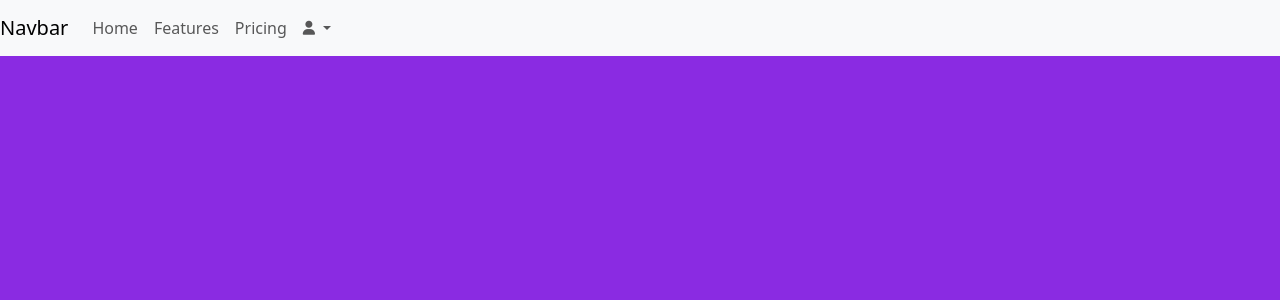
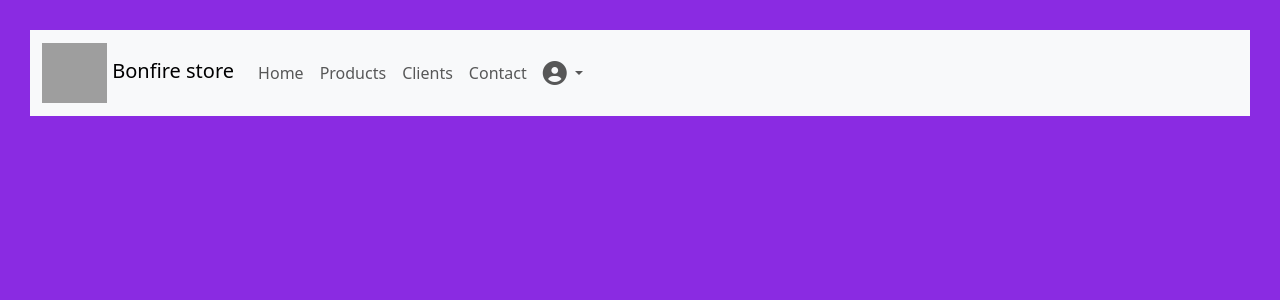
Before and after one commit to AndresSilverall/User-authentication-system, a Django app: page /home/ in a window 1280 px wide. Shown: the top 300 px of the page. Run offline with Django 4.2, Linux system fonts and the light colour scheme; some libraries are stand-ins or nearby versions; grey boxes are pictures that could not be loaded.

Commit message:
navbar agregado

```diff
--- a/Authenticate/static/css/home.css
+++ b/Authenticate/static/css/home.css
@@ -1,3 +1,13 @@
+* {
+    margin: 0;
+    padding: 0;
+}
+
+
 body {
     background-color: blueviolet;
 }
+
+.navbar {
+    margin: 30px;
+}
--- a/Authenticate/templates/home.html
+++ b/Authenticate/templates/home.html
@@ -12,36 +12,42 @@
     <title>Home</title>
 </head>
 <body>
-	<nav class="navbar navbar-expand-lg navbar-light bg-light">
-		<a class="navbar-brand" href="#">Navbar</a>
-		<button class="navbar-toggler" type="button" data-toggle="collapse" data-target="#navbarNavDropdown" aria-controls="navbarNavDropdown" aria-expanded="false" aria-label="Toggle navigation">
+	<nav class="navbar navbar-expand-lg bg-body-tertiary bg-light">
+		<div class="container-fluid">
+				<a class="navbar-brand" href="#"><img src="{% static 'images/logo.png' %}" alt="logo" width="65" height="60"> Bonfire store</a>
+				<button class="navbar-toggler" type="button" data-bs-toggle="collapse" data-bs-target="#navbarSupportedContent" aria-controls="navbarSupportedContent" aria-expanded="false" aria-label="Toggle navigation">
 					<span class="navbar-toggler-icon"></span>
 				</button>
-		<div class="collapse navbar-collapse" id="navbarNavDropdown">
-			<ul class="navbar-nav">
-				<li class="nav-item active">
+				<div class="collapse navbar-collapse" id="navbarSupportedContent">
+					<ul class="navbar-nav me-auto mb-10 mb-lg-0">
+						<li class="nav-item">
 							<a class="nav-link" href="#">Home</a>
 						</li>
 						<li class="nav-item">
-					<a class="nav-link" href="#">Features</a>
+							<a class="nav-link" href="#">Products</a>
 						</li>
 						<li class="nav-item">
-					<a class="nav-link" href="#">Pricing</a>
+							<a class="nav-link" href="#">Clients</a>
+						</li>
+						<li class="nav-item">
+							<a class="nav-link" href="#">Contact</a>
 						</li>
 						<li class="nav-item dropdown">
-					<a class="nav-link dropdown-toggle" href="#" id="navbarDropdownMenuLink" data-toggle="dropdown" aria-haspopup="true" aria-expanded="false">
-						<i class="fa-solid fa-user fa-sm"></i>
+							<a class="nav-link dropdown-toggle" href="#" role="button" data-bs-toggle="dropdown" aria-expanded="false">
+								<i class="fa-solid fa-circle-user fa-xl"></i>
 							</a>
-					<div class="dropdown-menu" aria-labelledby="navbarDropdownMenuLink">
-						<a class="dropdown-item" href="#">Action</a>
-						<a class="dropdown-item" href="#">Another action</a>
-						<a class="dropdown-item" href="#">Something else here</a>
-					</div>
+							<ul class="dropdown-menu">
+								<li><a class="dropdown-item" href="#">Login</a></li>
+								<li><a class="dropdown-item" href="#">Register</a></li>
+							</ul>
 						</li>
 					</ul>
 				</div>
+			</div>
 	</nav>
 
-    <script src="{% static 'bootstrap/js/bootstrap.min.js' %}"></script>
+
+	<script src="{% static 'bootstrap/js/bootstrap.bundle.js' %}"></script>
+
 </body>
 </html>
```
Lines whose indentation alone changed are shown as unchanged.
